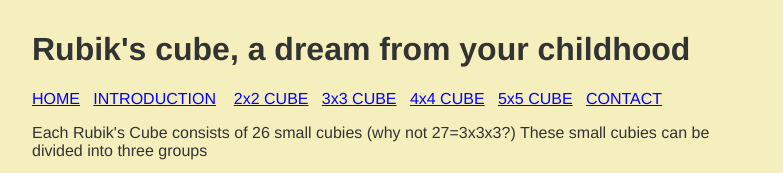
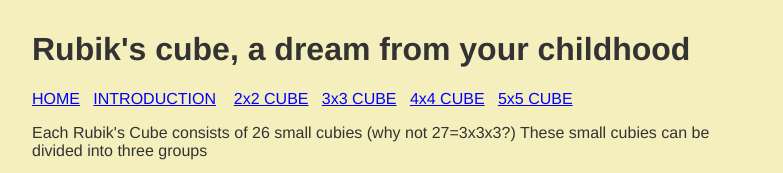
Before and after one commit to achanlin/achanlin.github.io, a plain HTML site: page rubik_cube/html/introduction.html in a window 1280 px wide. Shown: the top 173 px of the page, without its empty margins (248-1031 px from the left). Drawn offline with Linux system fonts and the light colour scheme.

Commit message:
Update introduction.html

```diff
--- a/rubik_cube/html/introduction.html
+++ b/rubik_cube/html/introduction.html
@@ -15,7 +15,7 @@
 		<a href="../html/3x3cube.html">3x3 CUBE</a>&nbsp&nbsp
 		<a href="../html/4x4cube.html">4x4 CUBE</a>&nbsp&nbsp
 		<a href="../html/5x5cube.html">5x5 CUBE</a>&nbsp&nbsp
-		<a href="../html/contact.html"> CONTACT</a>&nbsp&nbsp
+
 	</div>
 	<p>
 	Each Rubik's Cube consists of 26 small cubies (why not 27=3x3x3?)
```
